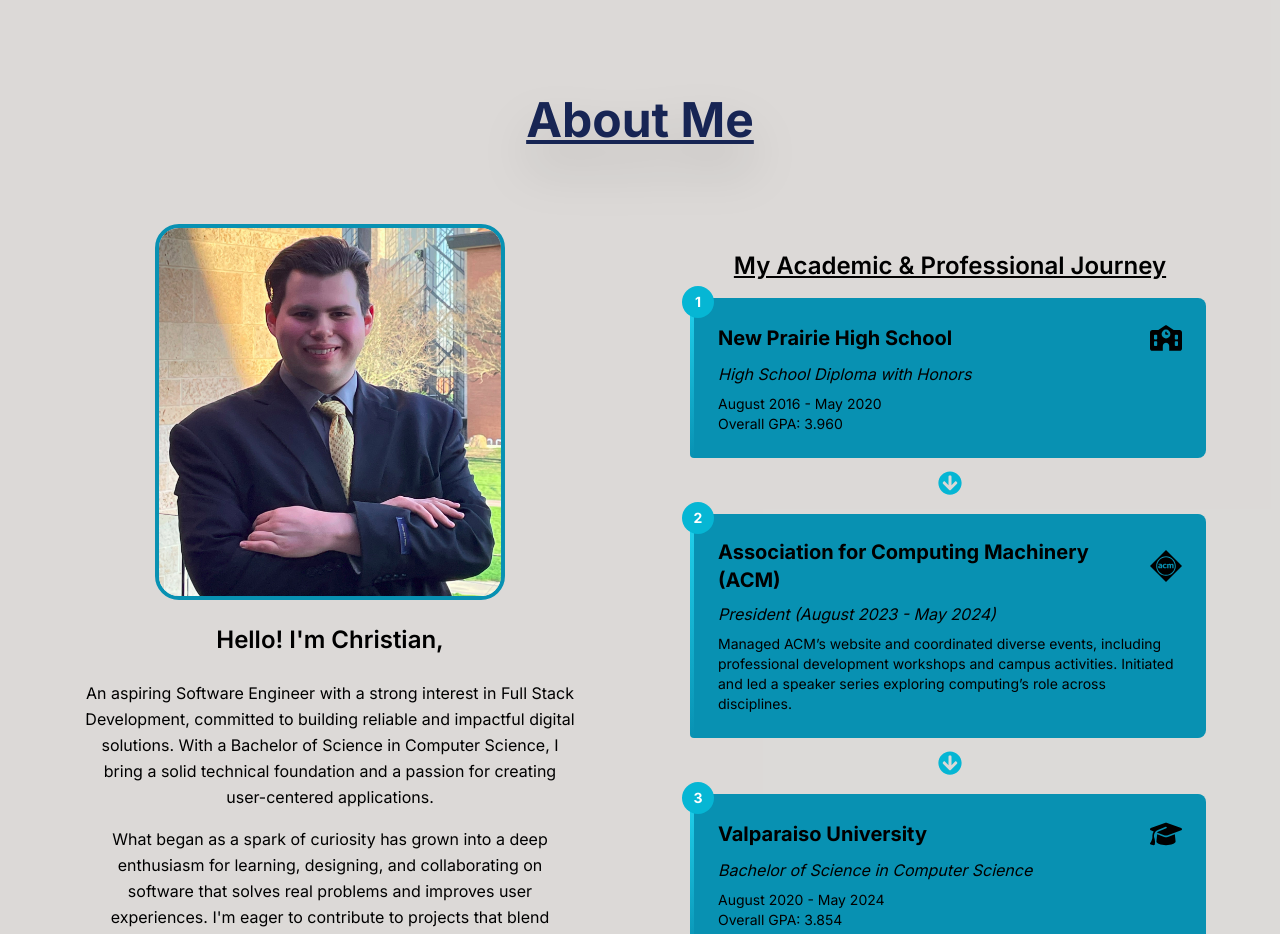
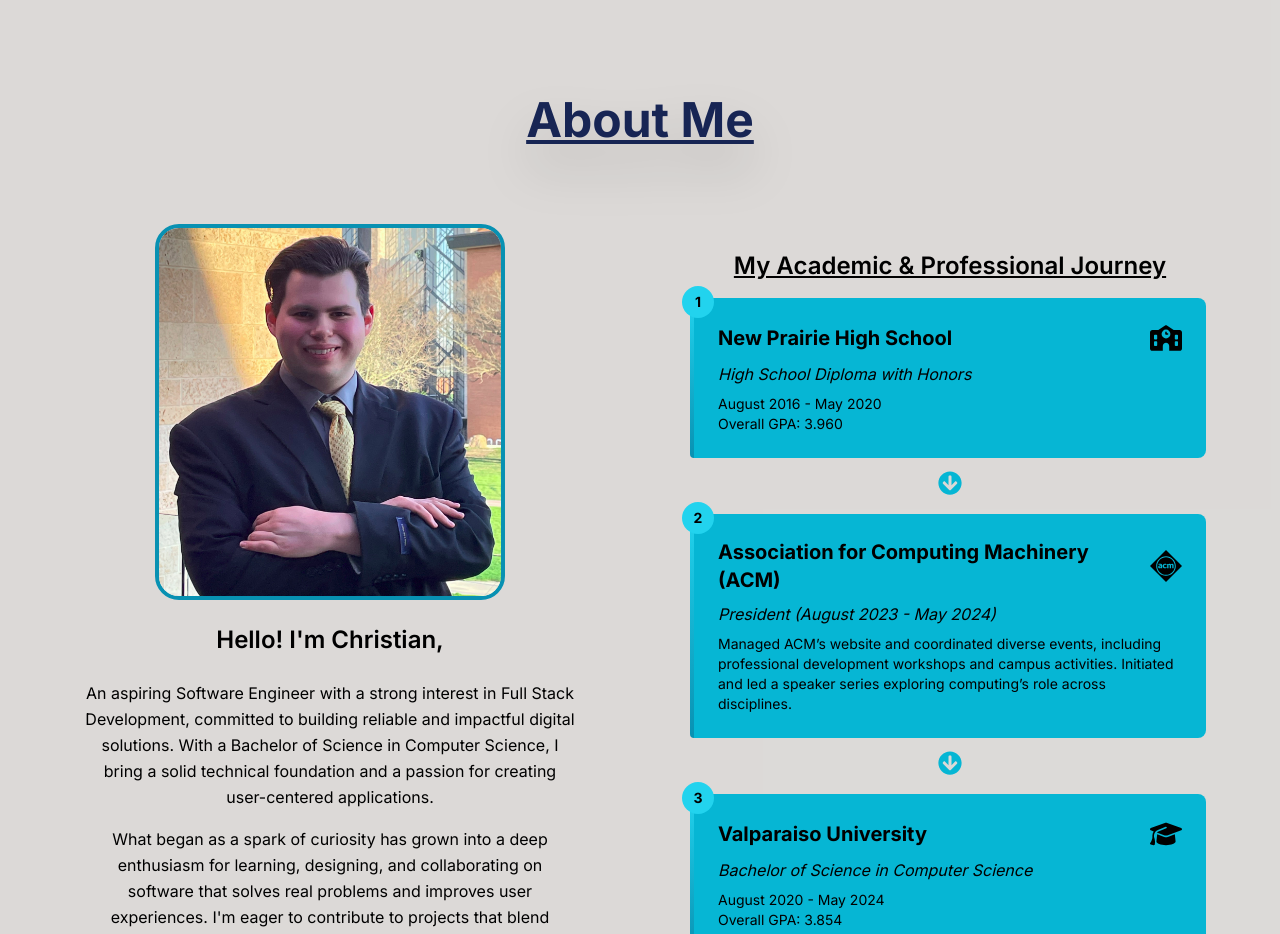
Before and after one commit to chrgarcia19/chrgarcia19.github.io, a Next.js app: page /about in a window 1280 px wide. Shown: the top 934 px of the page. Built offline with nearby package versions, Linux system fonts and the light colour scheme; what react-google-recaptcha-v3 would draw is missing.

Commit message:
Adjusted some styling to make the cards on the right side of the screen more readable

```diff
--- a/src/app/about/page.tsx
+++ b/src/app/about/page.tsx
@@ -61,19 +61,19 @@ const AboutMe = () => {
             </h3>
             {/* High School Item Box */}
             <ItemBox
-              color={"bg-cyan-600 dark:bg-cyan-700"}
+              color={"bg-cyan-500 dark:bg-cyan-700"}
               width={"w-full max-w-lg max-sm:max-w-full mx-auto"}
               boxType={"rounded-r-lg"}
               padding={"p-6 max-sm:p-3 max-sm:pl-6 max-lg:p-4"}
-              other={"relative text-left group hover:scale-[1.02] transition-transform duration-200"}
+              other={"relative text-left group will-change-transform hover:scale-[1.02] transition-transform duration-200"}
               hoveredColor={"text-slate-100 xl:dark:text-slate-200 xl:shadow-slate-500"}
             >
               <EventMarker
                 eventNumber={1}
-                color={"bg-cyan-500"}
+                color={"bg-cyan-400 dark:bg-cyan-500"}
                 gradient={"bg-gradient-to-b from-cyan-400 to-cyan-600"}
                 textSize={"text-sm"}
-                textColor={"text-white"}
+                textColor={"text-black dark:text-white"}
               />
               <div className="flex flex-col items-start text-left w-full">
                 <div className="flex items-center justify-between w-full mb-2">
@@ -96,19 +96,19 @@ const AboutMe = () => {
 
             {/* ACM Item Box */}
             <ItemBox
-              color={"bg-cyan-600 dark:bg-cyan-700"}
+              color={"bg-cyan-500 dark:bg-cyan-700"}
               width={"w-full max-w-lg max-sm:max-w-full mx-auto"}
               boxType={"rounded-r-lg"}
               padding={"p-6 max-sm:p-3 max-sm:pl-6 max-lg:p-4"}
-              other={"relative text-left group hover:scale-[1.02] transition-transform duration-200"}
+              other={"relative text-left group will-change-transform hover:scale-[1.02] transition-transform duration-200"}
               hoveredColor={"text-slate-100 xl:dark:text-slate-200 xl:shadow-slate-500"}
             >
               <EventMarker
                 eventNumber={2}
-                color={"bg-cyan-500"}
+                color={"bg-cyan-400 dark:bg-cyan-500"}
                 gradient={"bg-gradient-to-b from-cyan-400 to-cyan-600"}
                 textSize={"text-sm"}
-                textColor={"text-white"}
+                textColor={"text-black dark:text-white"}
               />
               <div className="flex flex-col items-start text-left w-full">
                 <div className="flex items-center justify-between w-full mb-2">
@@ -135,19 +135,19 @@ const AboutMe = () => {
 
             {/* College Item Box */}
             <ItemBox
-              color={"bg-cyan-600 dark:bg-cyan-700"}
+              color={"bg-cyan-500 dark:bg-cyan-700"}
               width={"w-full max-w-lg max-sm:max-w-full mx-auto"}
               boxType={"rounded-r-lg"}
               padding={"p-6 max-sm:p-3 max-sm:pl-6 max-lg:p-4"}
-              other={"relative text-left group hover:scale-[1.02] transition-transform duration-200"}
+              other={"relative text-left group will-change-transform hover:scale-[1.02] transition-transform duration-200"}
               hoveredColor={"text-slate-100 xl:dark:text-slate-200 xl:shadow-slate-500"}
             >
               <EventMarker
                 eventNumber={3}
-                color={"bg-cyan-500"}
+                color={"bg-cyan-400 dark:bg-cyan-500"}
                 gradient={"bg-gradient-to-b from-cyan-400 to-cyan-600"}
                 textSize={"text-sm"}
-                textColor={"text-white"}
+                textColor={"text-black dark:text-white"}
               />
               <div className="flex flex-col items-start text-left w-full">
                   <div className="flex items-center justify-between w-full mb-2">
```
